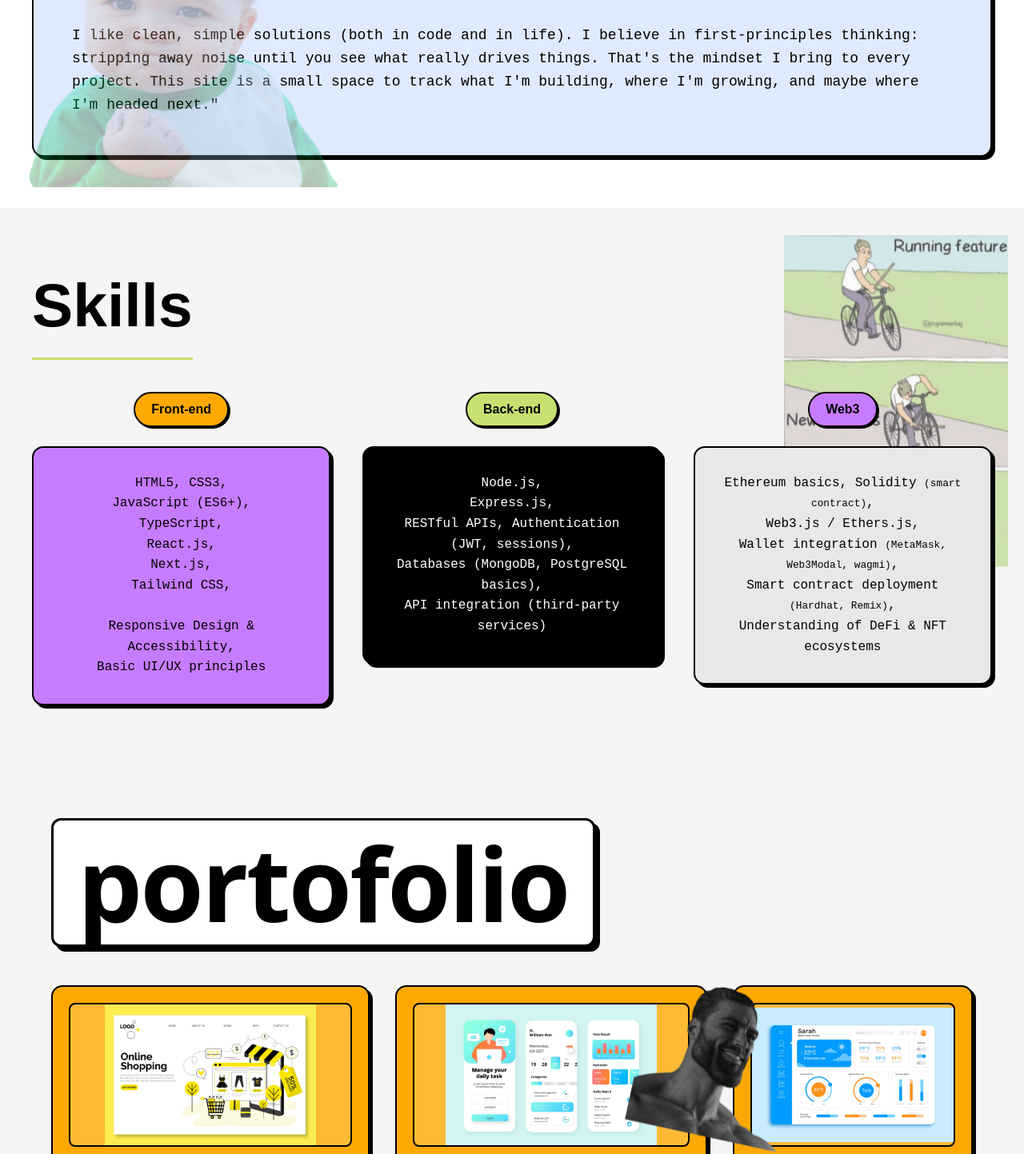
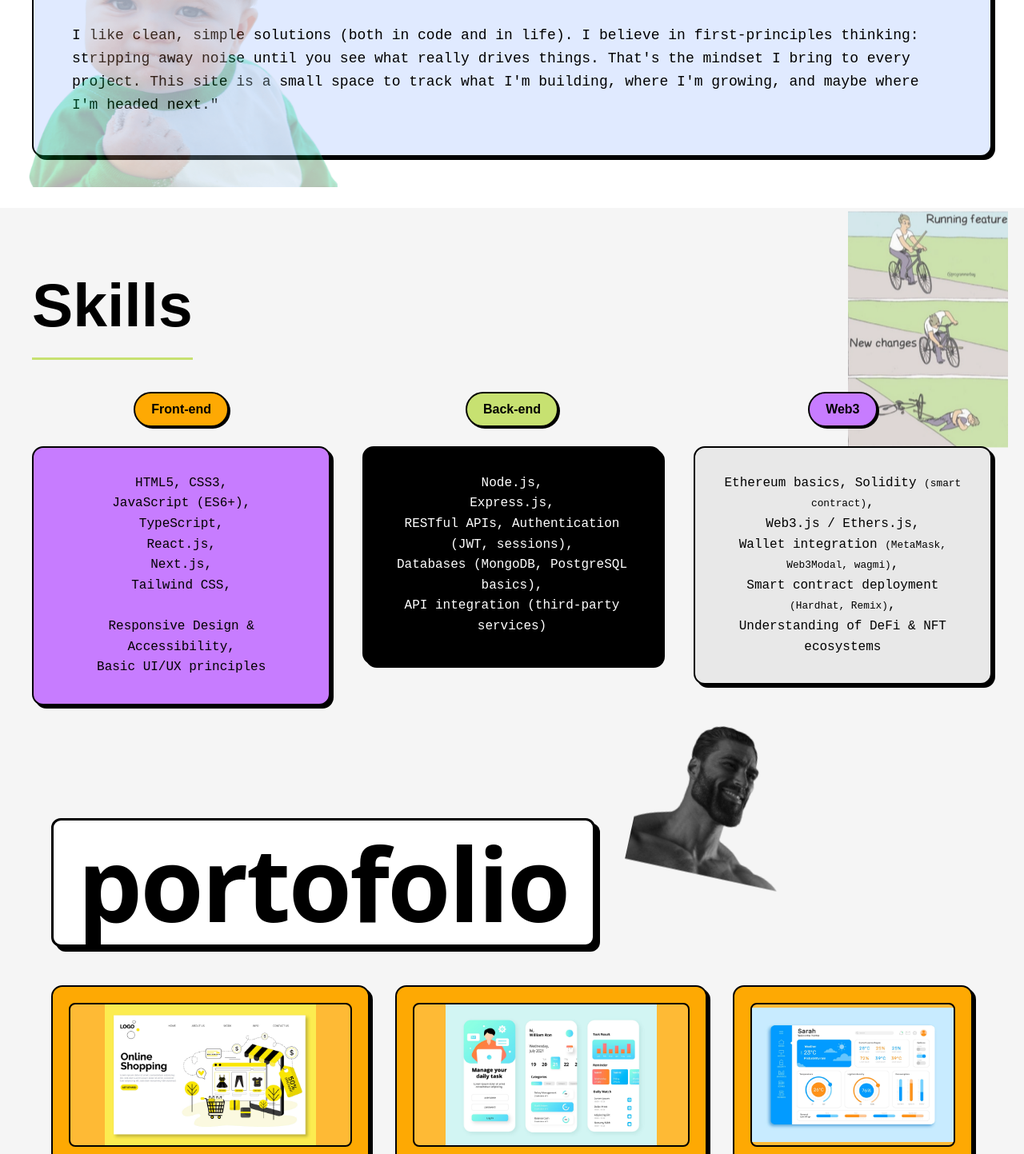
Before and after one commit to MuhammadIchwanNA/code-challenge-webProfile-ichwan, a Next.js app: page / in a window 1280 px wide. Shown: the part 1426-2869 px from the top of the page at 80% size. Built offline with nearby package versions, Linux system fonts and the light colour scheme.

Commit message:
change gigaChad and fallButtonMeme position

```diff
--- a/src/app/globals.css
+++ b/src/app/globals.css
@@ -748,10 +748,13 @@ body {
   color: var(--black);
 }
 
+/* fall button meme */
 .skills__decorative-img {
   position: absolute;
-  top: 40px;
+  top: 10px;
   right: 20px;
+  width: 200px; /* Slightly bigger than 80px */
+  height: auto;
   opacity: 0.7;
   transition: all 0.3s ease;
   animation: float 3s ease-in-out infinite;
@@ -810,6 +813,7 @@ body {
 .portfolio__decorative-img {
   position: absolute;
   left: 800px;
+  top: -40px;
   transition: all 0.3s ease;
   animation: gigachadFloat 4s ease-in-out infinite;
   z-index: 1;
```
